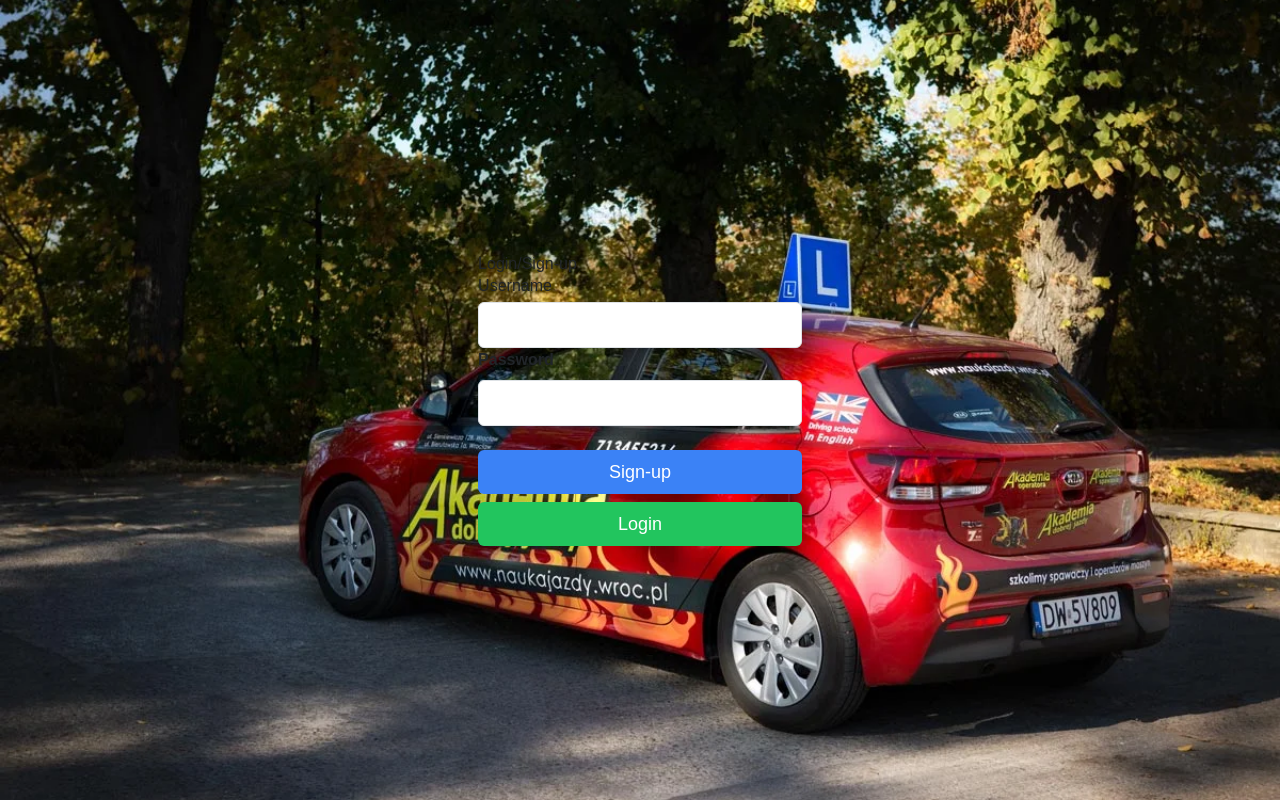
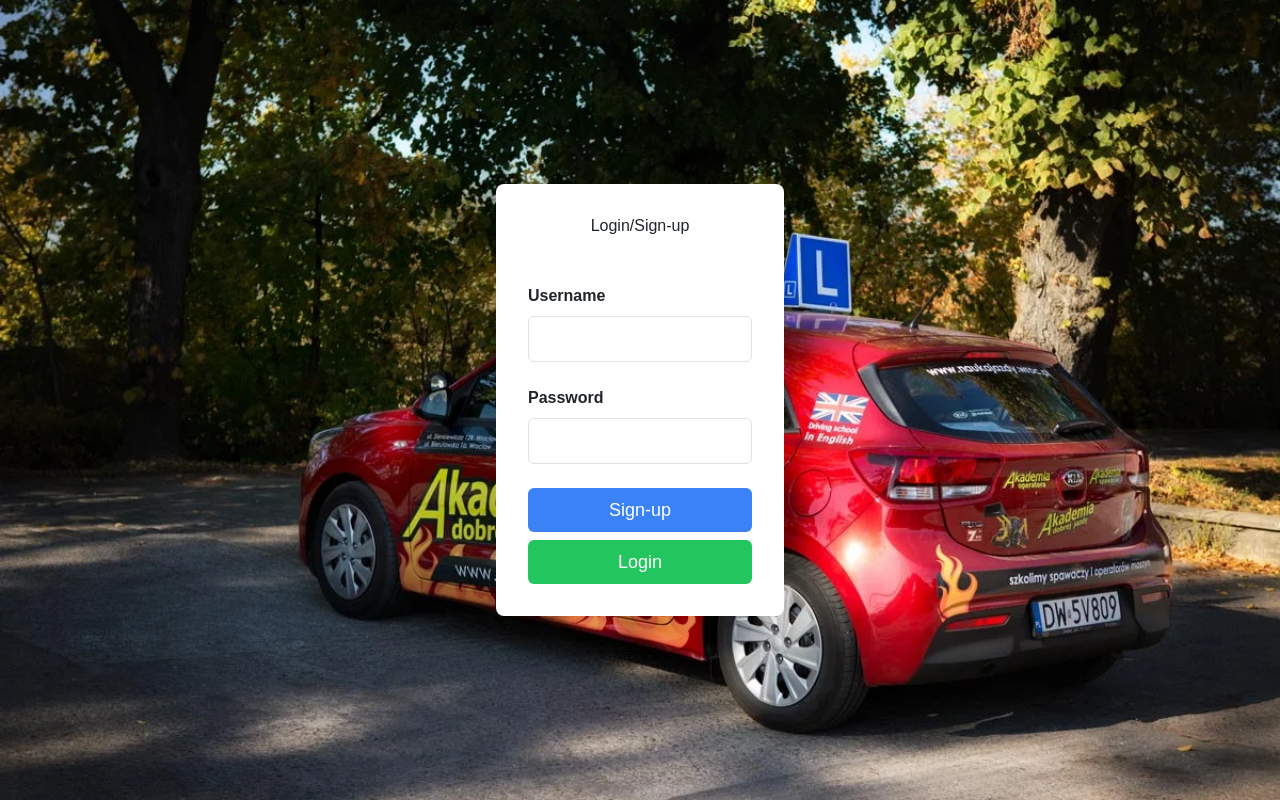
Before and after one commit to davidpub6/ZdanePrawko, a React (Create React App) app in the folder app/: page / in a window 1280 px wide. Built offline with nearby package versions, Linux system fonts and the light colour scheme.

Commit message:
Update Login.jsx

```diff
--- a/app/src/pages/Login.jsx
+++ b/app/src/pages/Login.jsx
@@ -73,13 +73,13 @@
 
   return (
     <div className="flex items-center justify-center h-screen">
-      <div ClassName="bg-white bg-opacity-80 rounded-lg p-8 w-72 shadow-lg">
-        <h2 ClassName="text-center mb-5"> Login/Sign-up </h2>
+      <div className="bg-white bg-opacity-80 rounded-lg p-8 w-72 shadow-lg">
+        <h2 className="text-center mb-5"> Login/Sign-up </h2>
         {/* Login Form */}
         <form onSubmit={handleSubmit} className="login-form">
-          <div ClassName="mb-4">
+          <div className="mb-4">
             {/* Username Input */}
-            <label ClassName="font-bold block mb-1" htmlFor="username">Username</label>
+            <label className="font-bold block mb-1" htmlFor="username">Username</label>
             <input
               className="w-full p-2 text-lg mt-1 border border-gray-300 rounded"
               type="text"
@@ -107,7 +107,7 @@
           </div>
 
           {/* Error Message */}
-          {error && <p ClassName="text-red-500 text-sm text-center">{error}</p>}
+          {error && <p className="text-red-500 text-sm text-center">{error}</p>}
 
           {/* Buttons for Login and Sign-up */}
           <button className="bg-blue-500 text-white p-2 w-full text-lg rounded hover:bg-blue-600 mb-2" type="button" onClick={handleSignup}>
```
